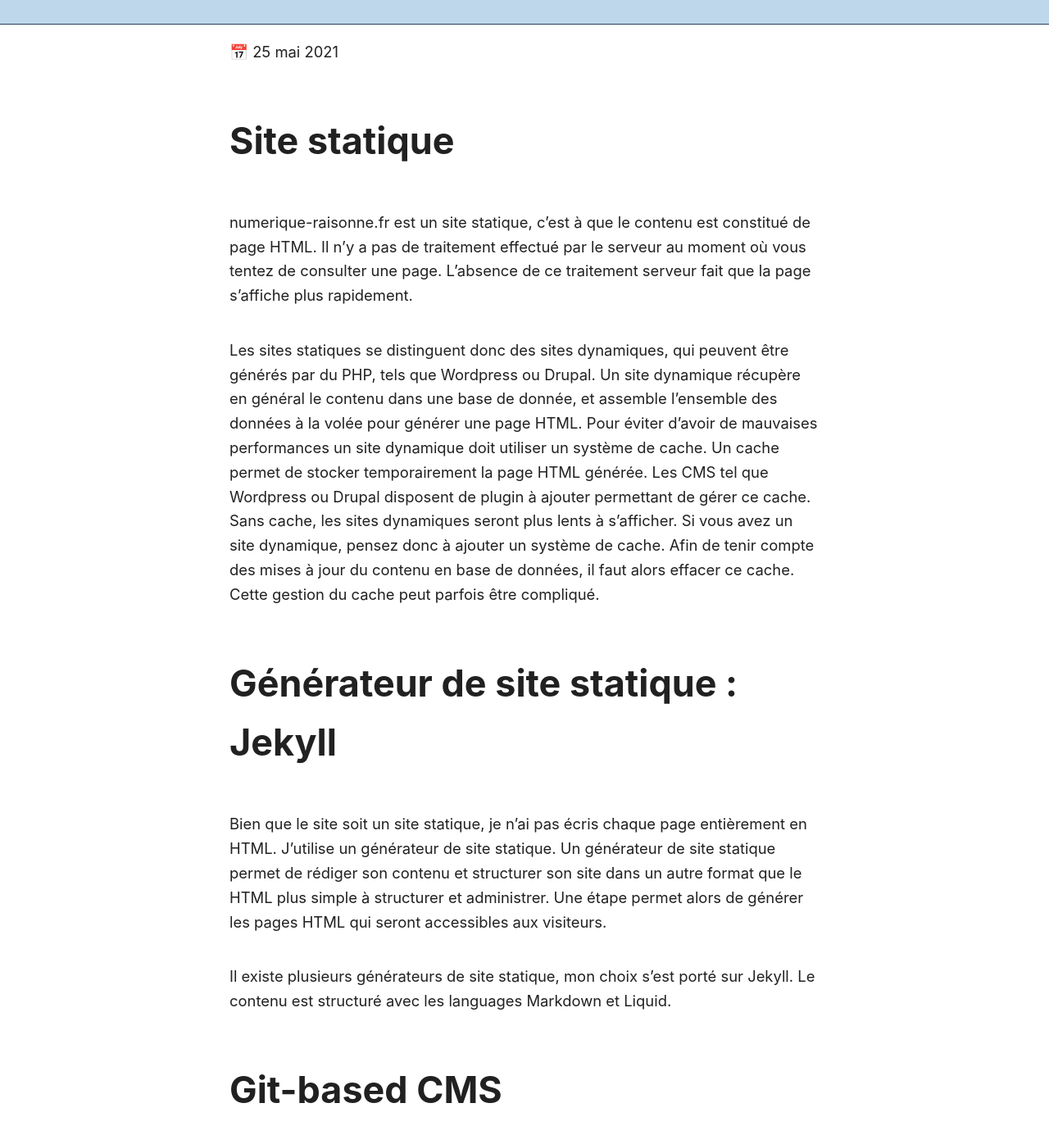
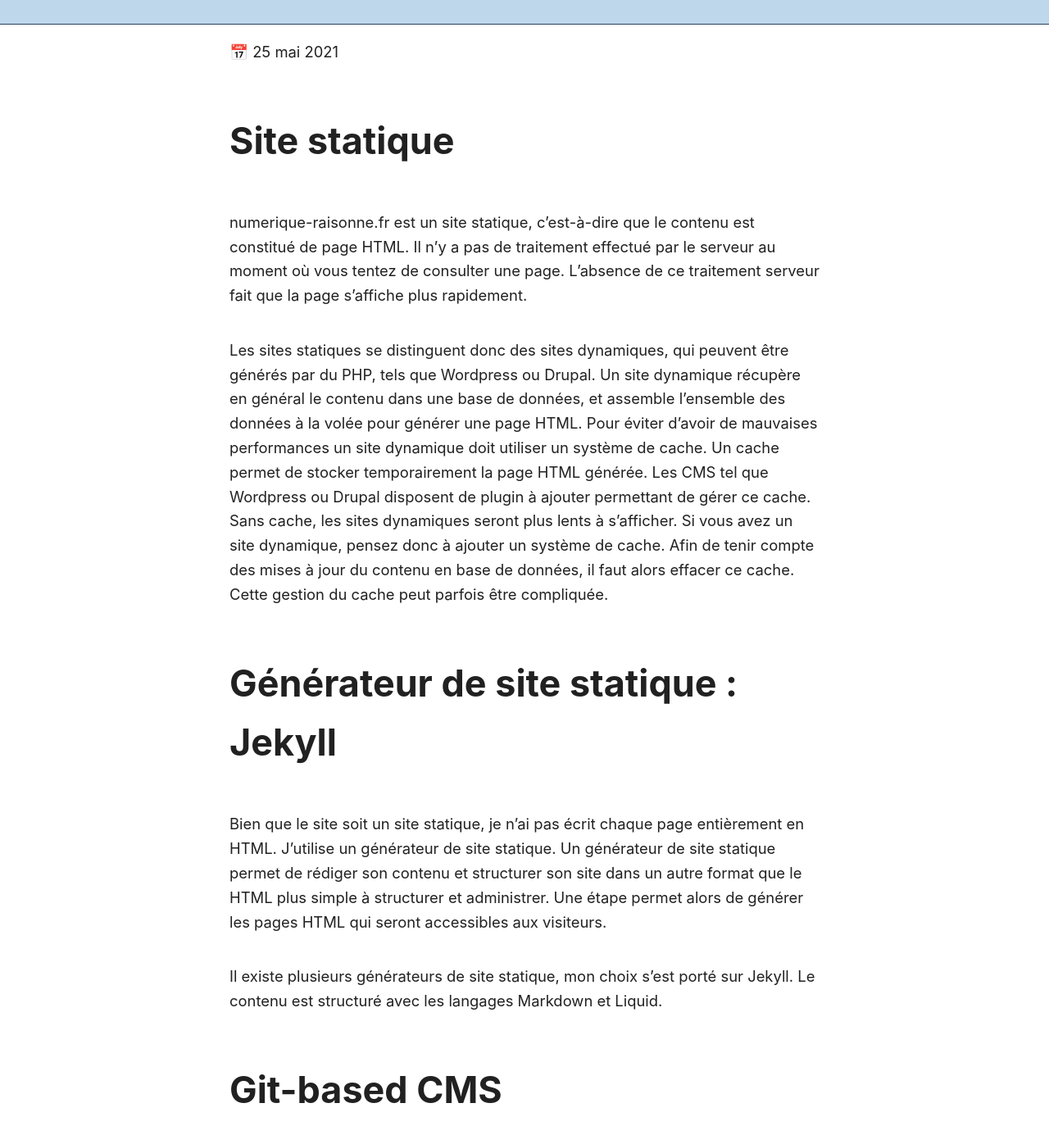
Before and after one commit to Slandais/slandais.github.io, a Jekyll site: the page built from _posts/2021-05-25-commentEstFaitCeSite.md, in a window 1280 px wide and 1400 px high, scrolled down 199 px. Shown: the top 1385 px of the window at 82% size. Built offline with Jekyll 4.4.1, drawn with Linux system fonts in a browser that asks for light colours; some of the changed text lies outside the part shown.

Commit message:
Update 2021-05-25-commentEstFaitCeSite.md

```diff
--- a/_posts/2021-05-25-commentEstFaitCeSite.md
+++ b/_posts/2021-05-25-commentEstFaitCeSite.md
@@ -8,41 +8,41 @@
 
 # Site statique
 
-numerique-raisonne.fr est un site statique, c'est à que le contenu est constitué de page HTML.
+numerique-raisonne.fr est un site statique, c’est-à-dire que le contenu est constitué de page HTML.
 Il n'y a pas de traitement effectué par le serveur au moment où vous tentez de consulter une page. L'absence de ce traitement serveur fait que la page s'affiche plus rapidement.
 
 Les sites statiques se distinguent donc des sites dynamiques, qui peuvent être générés par du PHP, tels que Wordpress ou Drupal.
-Un site dynamique récupère en général le contenu dans une base de donnée, et assemble l'ensemble des données à la volée pour générer une page HTML.
+Un site dynamique récupère en général le contenu dans une base de données, et assemble l'ensemble des données à la volée pour générer une page HTML.
 Pour éviter d'avoir de mauvaises performances un site dynamique doit utiliser un système de cache. Un cache permet de stocker temporairement la page HTML générée.
 Les CMS tel que Wordpress ou Drupal disposent de plugin à ajouter permettant de gérer ce cache.
 Sans cache, les sites dynamiques seront plus lents à s'afficher. Si vous avez un site dynamique, pensez donc à ajouter un système de cache.
-Afin de tenir compte des mises à jour du contenu en base de données, il faut alors effacer ce cache. Cette gestion du cache peut parfois être compliqué.
+Afin de tenir compte des mises à jour du contenu en base de données, il faut alors effacer ce cache. Cette gestion du cache peut parfois être compliquée.
 
 # Générateur de site statique : Jekyll
 
-Bien que le site soit un site statique, je n'ai pas écris chaque page entièrement en HTML. J'utilise un générateur de site statique.
+Bien que le site soit un site statique, je n’ai pas écrit chaque page entièrement en HTML. J'utilise un générateur de site statique.
 Un générateur de site statique permet de rédiger son contenu et structurer son site dans un autre format que le HTML plus simple à structurer et administrer.
 Une étape permet alors de générer les pages HTML qui seront accessibles aux visiteurs.
 
-Il existe plusieurs générateurs de site statique, mon choix s'est porté sur Jekyll. Le contenu est structuré avec les languages Markdown et Liquid.
+Il existe plusieurs générateurs de site statique, mon choix s'est porté sur Jekyll. Le contenu est structuré avec les langages Markdown et Liquid.
 
 # Git-based CMS
 
-Le site est aussi un Git-based CMS, c'est à dire que son contenu n'est pas stockée en base de données mais versionné dans un repository git.
+Le site est aussi un Git-based CMS, c’est-à-dire que son contenu n'est pas stocké en base de données mais versionné dans un repository git.
 Cela permet de tout versionner et de facilement pouvoir revenir en arrière. Les pages et articles sont stockés sous forme de fichier Markdown.
 
 # GitHub Pages
 
-GitHub Pages permet d'hébergé de site Jekyll avec le mécanisme Git-based. En modifiant le contenu du site dans GitHub, celui-ci génère les pages HTML qui seront alors visibles des visiteurs.
+GitHub Pages permet d'héberger de site Jekyll avec le mécanisme Git-based. En modifiant le contenu du site dans GitHub, celui-ci génère les pages HTML qui seront alors visibles des visiteurs.
 
 # Framework CSS sans classe : SimpleCSS
 
 Un framework CSS sans classe (en anglais "Classless CSS Framework" ou "No-Class CSS Framework") est un framework CSS ne se basant que sur les balises natives du HTML.
-Il se dinstingue donc des autres framework CSS, comme Bootstrap, Tailwind CSS ou Foundation, qui vont proposer des classes CSS spécifiques au framework à ajouter dans votre HTML.
+Il se distingue donc des autres framework CSS, comme Bootstrap, Tailwind CSS ou Foundation, qui vont proposer des classes CSS spécifiques au framework à ajouter dans votre HTML.
 
-Les avantages des frameworks CSS sans classe sont donc de plus facilement pouvoir passer d'un framework CSS sans classe à un autre, puisqu'il n'y a pas de classe CSS spécifique. Ces frameworks sont aussi plus léger.
+Les avantages des frameworks CSS sans classe sont donc de plus facilement pouvoir passer d'un framework CSS sans classe à un autre, puisqu'il n'y a pas de classe CSS spécifique. Ces frameworks sont aussi plus légers.
 
-Les inconvénients c'est qu'ils proposent moins de fonctionnalités. Ils sont donc moins adaptés à la création de grosse applications web avec un travail en équipe, où l'usage d'un plus gros framework permettra d'harmoniser des composants plus élaborés d'un écran à un autre (système d'onglets, datePicker, modal, dropdown).
+Les inconvénients c'est qu'ils proposent moins de fonctionnalités. Ils sont donc moins adaptés à la création de grosses applications web avec un travail en équipe, où l'usage d'un plus gros framework permettra d'harmoniser des composants plus élaborés d'un écran à un autre (système d'onglets, datePicker, modal, dropdown).
 
 Pour le site numerique-raisonne.fr j'ai fait le choix de [SimpleCSS](https://simplecss.org/) qui ne pèse que 4kb alors que Bootstrap pèse 144Kb.
 
```
Also changed, not shown: other parts of _posts/2021-05-25-commentEstFaitCeSite.md (+1 -1 lines).
